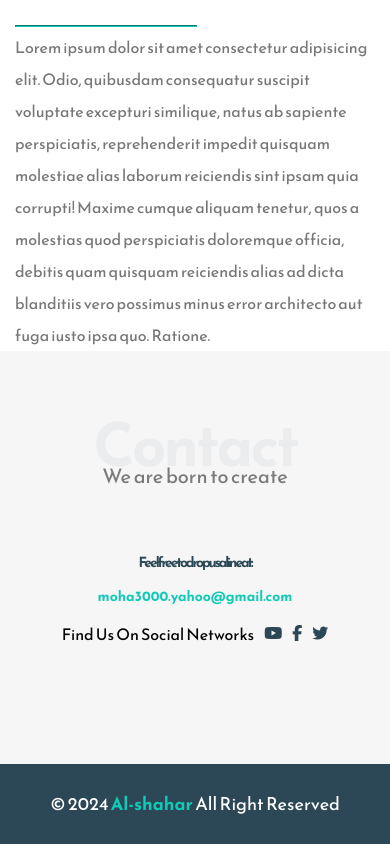
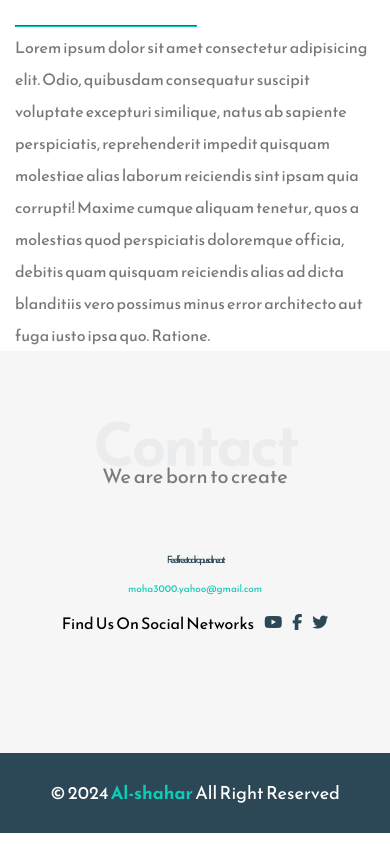
Before and after one commit to MohammedSobhi606/template1, a plain HTML site: page index.html in a window 390 px wide. Shown: the part 5055-5899 px from the top of the page. Drawn offline with nearby package versions, Linux system fonts and the light colour scheme.

Commit message:
Update style.css

```diff
--- a/style.css
+++ b/style.css
@@ -416,7 +416,8 @@ border-bottom: var(--main-color) solid 80px ;
 @media (max-width: 767px) {
     .contact .info .label,
     .contact .info .link {
-        font-size: 14px;
+        font-size: 10px;
+            font-weight: 400;
     }
 }
 /* End Contact */
```
